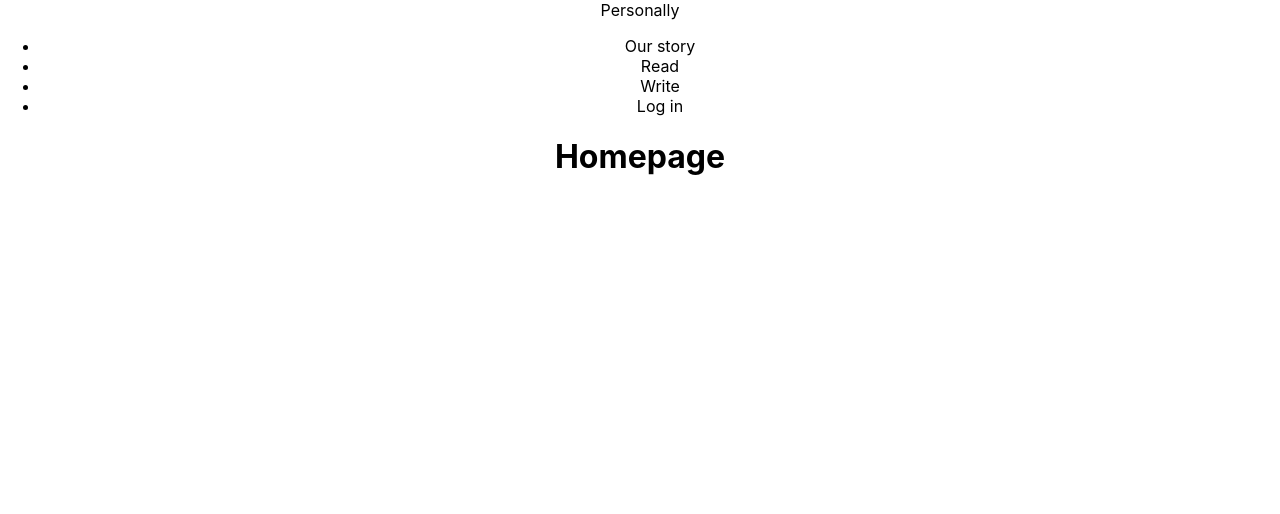
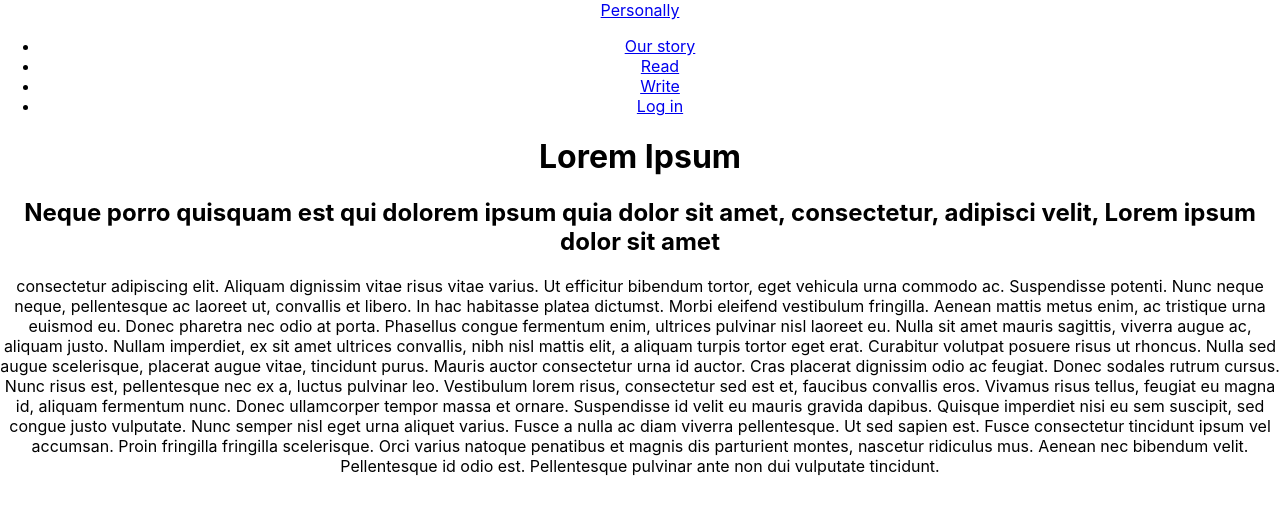
Before and after one commit to FalseAvatar/personal-client, a React (Create React App) app: page /Read in a window 1280 px wide. Shown: the top 514 px of the page. Built offline with nearby package versions, Linux system fonts and the light colour scheme.

Commit message:
added login mock page Hompage is now renderd correctly as a child to App added Article, Wrirte and Read components and links to all pages in the navbar

```diff
--- a/src/App.js
+++ b/src/App.js
@@ -1,10 +1,12 @@
 import "./App.css";
-import { Homepage } from "./Homepage";
+import { Navbar } from "./components/shared/Navbar";
+import { Outlet } from "react-router-dom";
 
-function App() {
+export function App() {
   return (
     <div className="App">
-      <Homepage />
+      <Navbar />
+      <Outlet />
     </div>
   );
 }
--- /dev/null
+++ b/src/auth/LogIn.jsx
@@ -0,0 +1,9 @@
+export function LogIn() {
+  return (
+    <div>
+      <h1>Log In</h1>
+    </div>
+  );
+}
+
+export default LogIn;
--- a/src/Homepage.js
+++ b/src/components/Homepage.js
@@ -1,10 +1,9 @@
-import { Navbar } from "./shared/Navbar";
-
 export function Homepage() {
   return (
     <>
-      <Navbar />
       <h1>Homepage</h1>
     </>
   );
 }
+
+export default Homepage;
--- /dev/null
+++ b/src/components/posts/Article.jsx
@@ -0,0 +1,40 @@
+import { Read } from "./Read";
+
+export function Article() {
+  return (
+    <div>
+      <h1>Lorem Ipsum</h1>
+      <h2>
+        Neque porro quisquam est qui dolorem ipsum quia dolor sit amet,
+        consectetur, adipisci velit, Lorem ipsum dolor sit amet
+      </h2>
+      <p>
+        consectetur adipiscing elit. Aliquam dignissim vitae risus vitae varius.
+        Ut efficitur bibendum tortor, eget vehicula urna commodo ac. Suspendisse
+        potenti. Nunc neque neque, pellentesque ac laoreet ut, convallis et
+        libero. In hac habitasse platea dictumst. Morbi eleifend vestibulum
+        fringilla. Aenean mattis metus enim, ac tristique urna euismod eu. Donec
+        pharetra nec odio at porta. Phasellus congue fermentum enim, ultrices
+        pulvinar nisl laoreet eu. Nulla sit amet mauris sagittis, viverra augue
+        ac, aliquam justo. Nullam imperdiet, ex sit amet ultrices convallis,
+        nibh nisl mattis elit, a aliquam turpis tortor eget erat. Curabitur
+        volutpat posuere risus ut rhoncus. Nulla sed augue scelerisque, placerat
+        augue vitae, tincidunt purus. Mauris auctor consectetur urna id auctor.
+        Cras placerat dignissim odio ac feugiat. Donec sodales rutrum cursus.
+        Nunc risus est, pellentesque nec ex a, luctus pulvinar leo. Vestibulum
+        lorem risus, consectetur sed est et, faucibus convallis eros. Vivamus
+        risus tellus, feugiat eu magna id, aliquam fermentum nunc. Donec
+        ullamcorper tempor massa et ornare. Suspendisse id velit eu mauris
+        gravida dapibus. Quisque imperdiet nisi eu sem suscipit, sed congue
+        justo vulputate. Nunc semper nisl eget urna aliquet varius. Fusce a
+        nulla ac diam viverra pellentesque. Ut sed sapien est. Fusce consectetur
+        tincidunt ipsum vel accumsan. Proin fringilla fringilla scelerisque.
+        Orci varius natoque penatibus et magnis dis parturient montes, nascetur
+        ridiculus mus. Aenean nec bibendum velit. Pellentesque id odio est.
+        Pellentesque pulvinar ante non dui vulputate tincidunt.
+      </p>
+    </div>
+  );
+}
+
+export default Article;
--- /dev/null
+++ b/src/components/posts/Read.jsx
@@ -0,0 +1,10 @@
+import { Article } from "./Article";
+
+
+export function Read() {
+  return (
+    <div>
+      <Article />
+    </div>
+  );
+}
--- /dev/null
+++ b/src/components/posts/Write.jsx
@@ -0,0 +1,35 @@
+import { useForm, submitHandler } from "react-form-hook";
+
+export function Write() {
+  return (
+    <div>
+      <form className="NewArticleForm">
+        <fieldset>
+          <label for="title">Title</label>
+          <input
+            name="title"
+            id="title"
+            className="new_article-title"
+            type="text"
+          ></input>
+          <label for="intro">Article descritpion</label>
+          <input
+            name="intro"
+            id="intro"
+            className="new_article-intro"
+            type="textarea"
+          ></input>
+          <label for="article">Article</label>
+          <input
+            name="article"
+            id="article"
+            className="new_article-article"
+            type="textarea"
+          ></input>
+        </fieldset>
+      </form>
+    </div>
+  );
+}
+
+export default Write;
--- /dev/null
+++ b/src/components/shared/Navbar.js
@@ -0,0 +1,27 @@
+import { Link } from "react-router-dom";
+
+export function Navbar() {
+  return (
+    <div className="navbar">
+      <div className="navbar-logo">
+        <Link to="/">Personally</Link>
+      </div>
+      <ul className="navbar-list">
+        <li>
+          <Link to="/About">Our story</Link>
+        </li>
+        <li>
+          <Link to="/Read">Read</Link>
+        </li>
+        <li>
+          <Link to="/Write">Write</Link>
+        </li>
+        <li>
+          <Link to="/LogIn">Log in</Link>
+        </li>
+      </ul>
+    </div>
+  );
+}
+
+export default Navbar;
--- a/src/index.js
+++ b/src/index.js
@@ -1,13 +1,14 @@
-import React from 'react';
-import ReactDOM from 'react-dom/client';
-import './index.css';
-import App from './App';
-import reportWebVitals from './reportWebVitals';
+import React from "react";
+import ReactDOM from "react-dom/client";
+import "./index.css";
+import reportWebVitals from "./reportWebVitals";
+import { RouterProvider } from "react-router-dom";
+import router from "./routes";
 
-const root = ReactDOM.createRoot(document.getElementById('root'));
+const root = ReactDOM.createRoot(document.getElementById("root"));
 root.render(
   <React.StrictMode>
-    <App />
+    <RouterProvider router={router} />
   </React.StrictMode>
 );
 
--- /dev/null
+++ b/src/routes.js
@@ -0,0 +1,39 @@
+import { createBrowserRouter } from "react-router-dom";
+import { Homepage } from "./components/Homepage";
+import { About } from "./components/About";
+import { Read } from "./components/posts/Read";
+import { Write } from "./components/posts/Write";
+import { LogIn } from "./auth/LogIn";
+import { App } from "./App";
+import React from "react";
+
+export const router = createBrowserRouter([
+  {
+    path: "/",
+    element: <App />,
+    children: [
+      {
+        path: "/",
+        element: <Homepage />,
+      },
+      {
+        path: "/About",
+        element: <About />,
+      },
+      {
+        path: "/Read",
+        element: <Read />,
+      },
+      {
+        path: "/Write",
+        element: <Write />,
+      },
+      {
+        path: "/LogIn",
+        element: <LogIn />,
+      },
+    ],
+  },
+]);
+
+export default router;
--- a/src/shared/Navbar.js
+++ /dev/null
@@ -1,13 +0,0 @@
-export function Navbar() {
-  return (
-    <div className="navbar">
-      <div className="navbar-logo">Personally</div>
-      <ul className="navbar-list">
-        <li>Our story</li>
-        <li>Read</li>
-        <li>Write</li>
-        <li>Log in</li>
-      </ul>
-    </div>
-  );
-}
```
Also changed, not shown: src/components/About.jsx (renamed from src/About.jsx), src/components/shared/footer.js (added).
